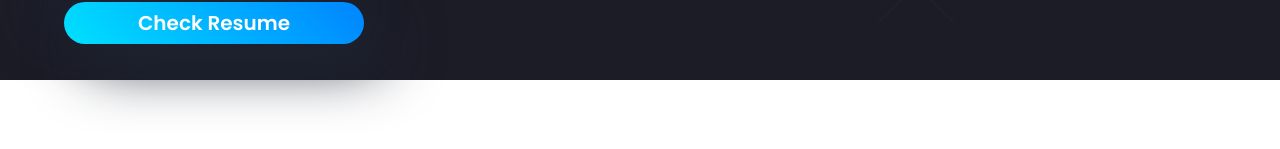
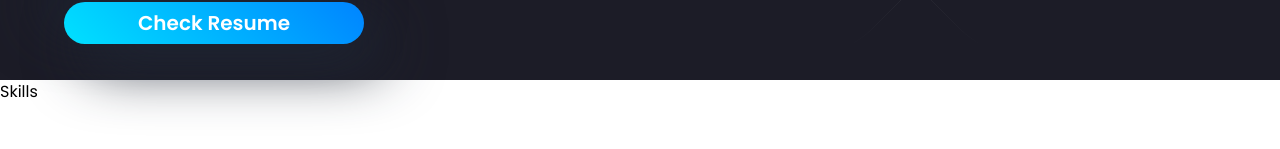
Before and after one commit to mudithatharuka/Personal-Portfolio, a React (Vite) app: page / in a window 1280 px wide. Shown: the part 639-788 px from the top of the page. Built offline with nearby package versions, Linux system fonts and the light colour scheme.

Commit message:
Started the skills section

```diff
--- a/src/App.jsx
+++ b/src/App.jsx
@@ -3,6 +3,7 @@
 import "./themes.css";
 import { useEffect } from "react";
 import Hero from "./components/Hero";
+import Skills from "./components/Skills";
 
 const App = () => {
   useEffect(() => {
@@ -30,6 +31,7 @@
         <Navbar />
       </BrowserRouter>
       <Hero />
+      <Skills />
     </>
   );
 };
--- /dev/null
+++ b/src/components/Skills.jsx
@@ -0,0 +1,7 @@
+import React from "react";
+
+const Skills = () => {
+  return <div>Skills</div>;
+};
+
+export default Skills;
```
